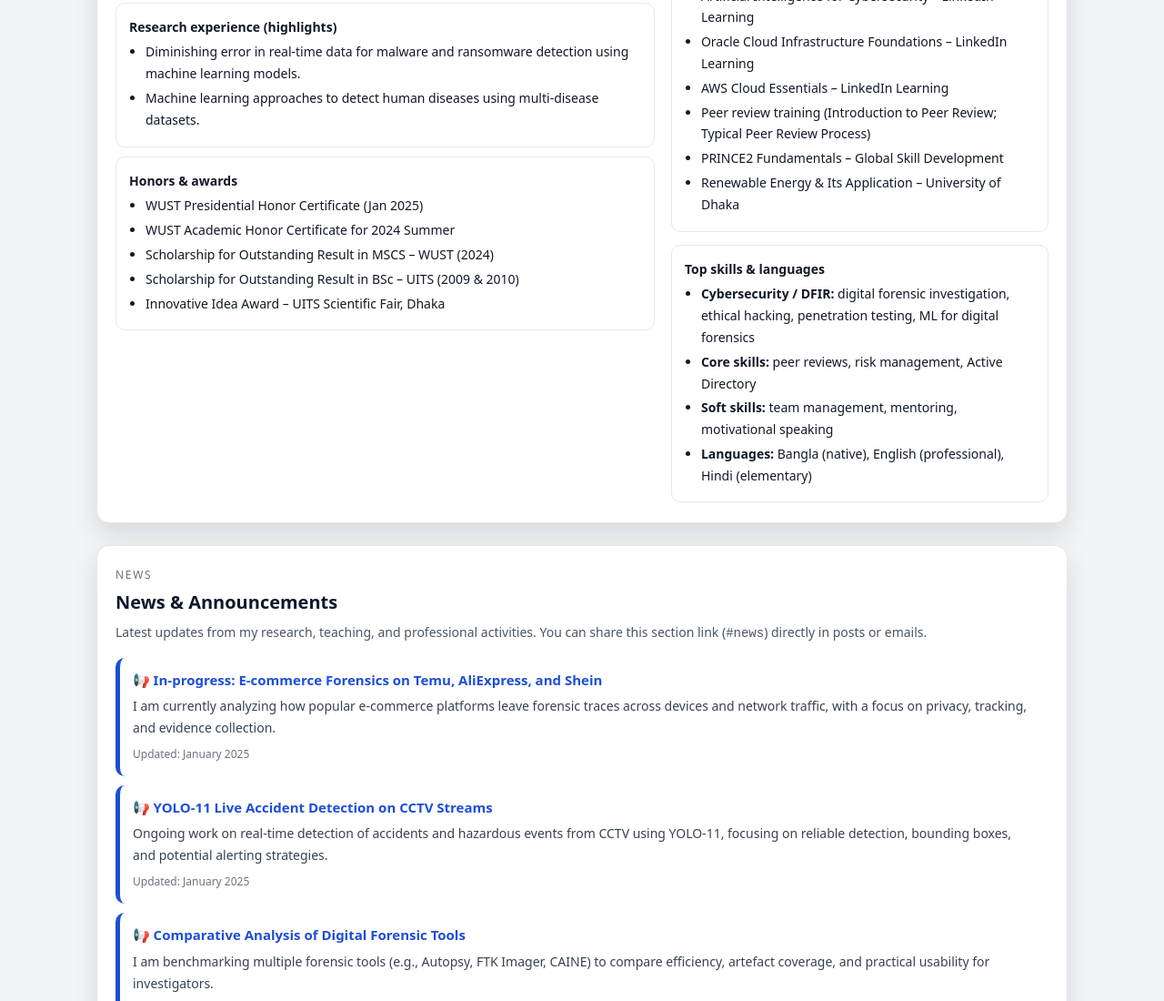
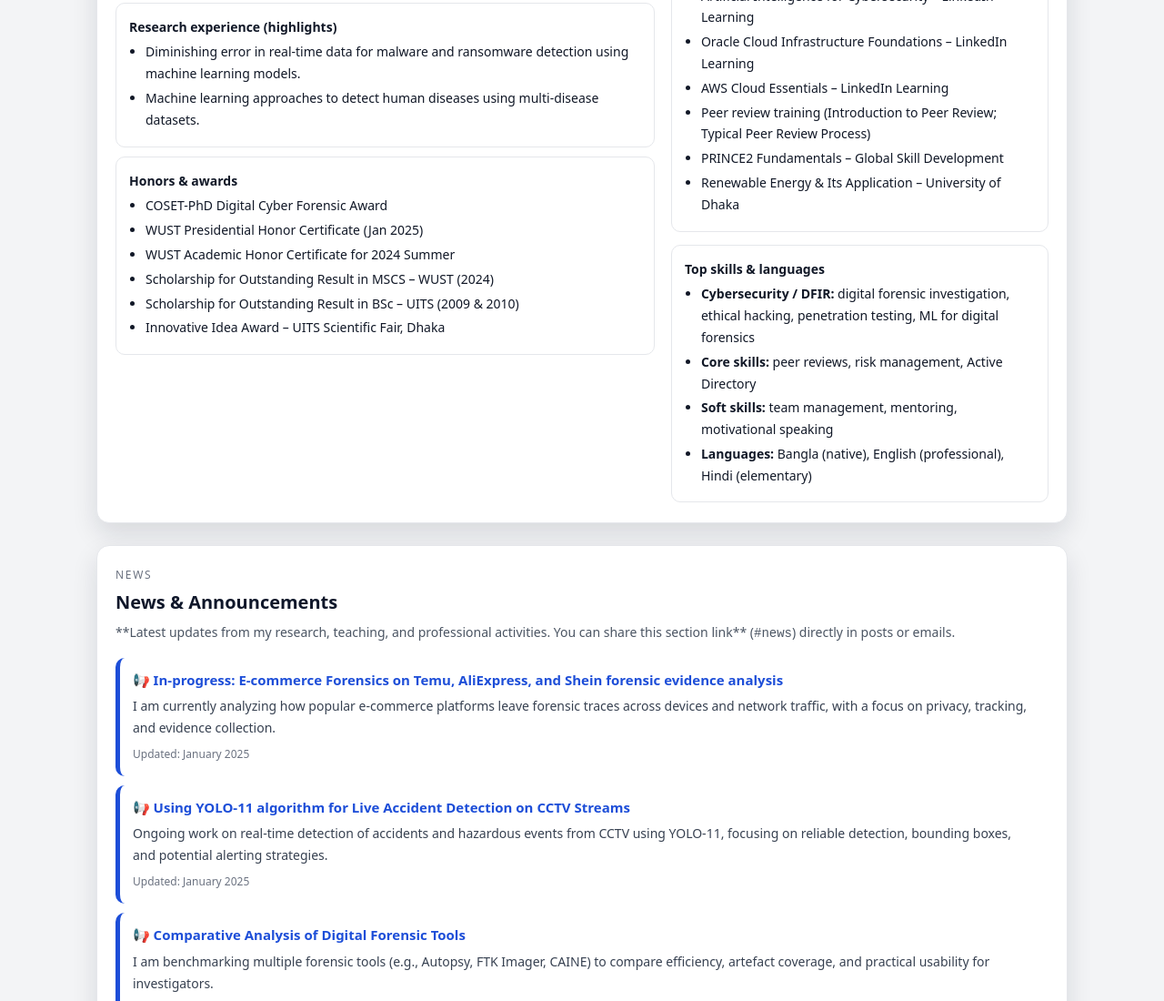
Before and after one commit to MadhabCD/MadhabCD.github.io, a plain HTML site: page index.html in a window 1280 px wide. Shown: the part 1240-2340 px from the top of the page at 91% size. Drawn offline with Linux system fonts and the light colour scheme.

Commit message:
Update news section and awards in index.html

```diff
--- a/index.html
+++ b/index.html
@@ -825,6 +825,7 @@
               <div class="card" style="margin-top:10px;">
                 <div class="card-title">Honors & awards</div>
                 <ul>
+                  <li>COSET-PhD Digital Cyber Forensic Award</li>
                   <li>WUST Presidential Honor Certificate (Jan 2025)</li>
                   <li>WUST Academic Honor Certificate for 2024 Summer</li>
                   <li>Scholarship for Outstanding Result in MSCS – WUST (2024)</li>
@@ -878,13 +879,13 @@
             <div class="section-kicker">News</div>
             <h2 class="section-title">News & Announcements</h2>
             <p class="section-subtitle">
-              Latest updates from my research, teaching, and professional activities. You can share this section link (<code>#news</code>) directly in posts or emails.
+             **Latest updates from my research, teaching, and professional activities. You can share this section link** (<code>#news</code>) directly in posts or emails.
             </p>
           </div>
 
           <!-- NEWS ITEMS – You can edit these anytime -->
           <div class="news-item">
-            <h3>📢 In-progress: E-commerce Forensics on Temu, AliExpress, and Shein</h3>
+            <h3>📢 In-progress: E-commerce Forensics on Temu, AliExpress, and Shein forensic evidence analysis</h3>
             <p>
               I am currently analyzing how popular e-commerce platforms leave forensic traces across devices and network traffic, with a focus on privacy, tracking, and evidence collection.
             </p>
@@ -892,7 +893,7 @@
           </div>
 
           <div class="news-item">
-            <h3>📢 YOLO-11 Live Accident Detection on CCTV Streams</h3>
+            <h3>📢 Using YOLO-11 algorithm for Live Accident Detection on CCTV Streams</h3>
             <p>
               Ongoing work on real-time detection of accidents and hazardous events from CCTV using YOLO-11, focusing on reliable detection, bounding boxes, and potential alerting strategies.
             </p>
```
